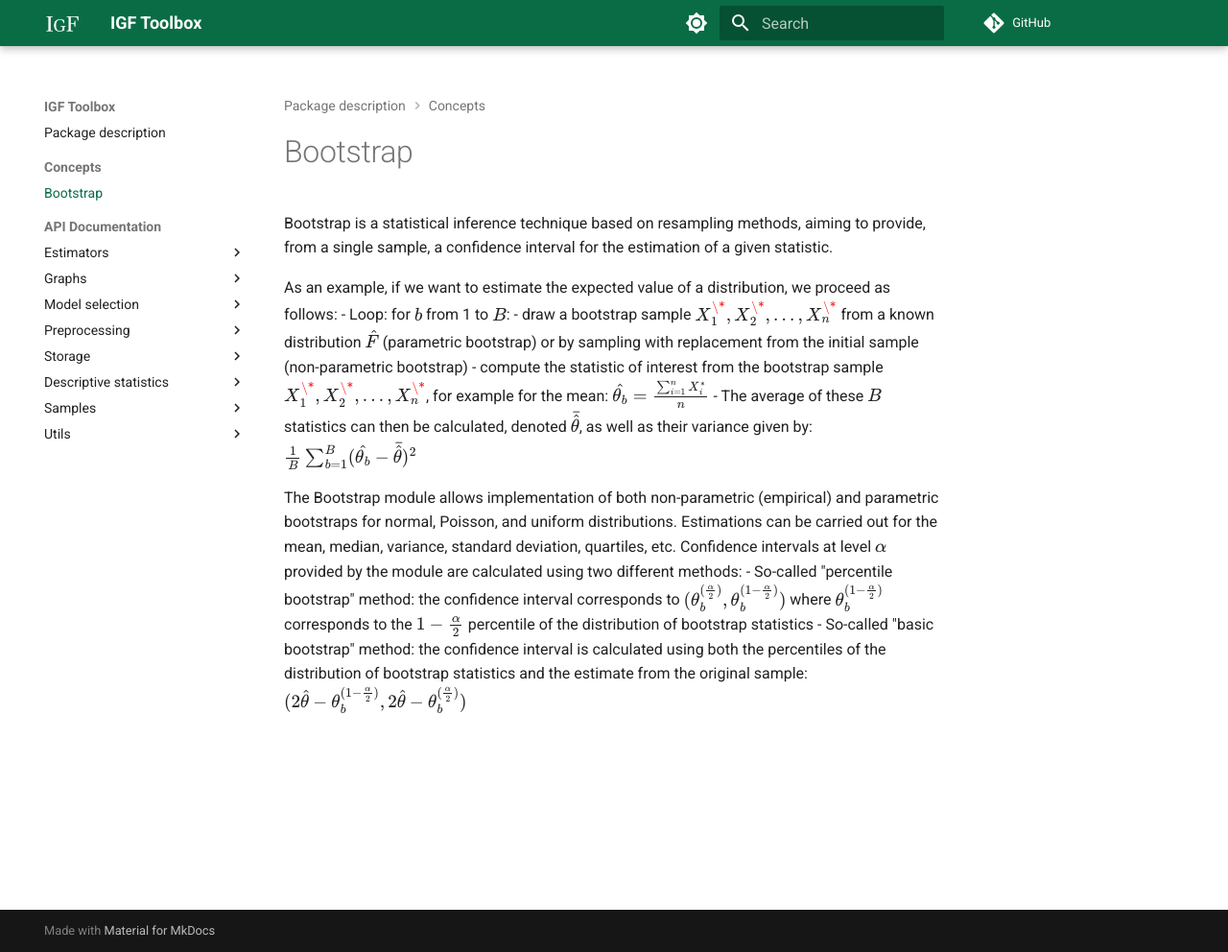
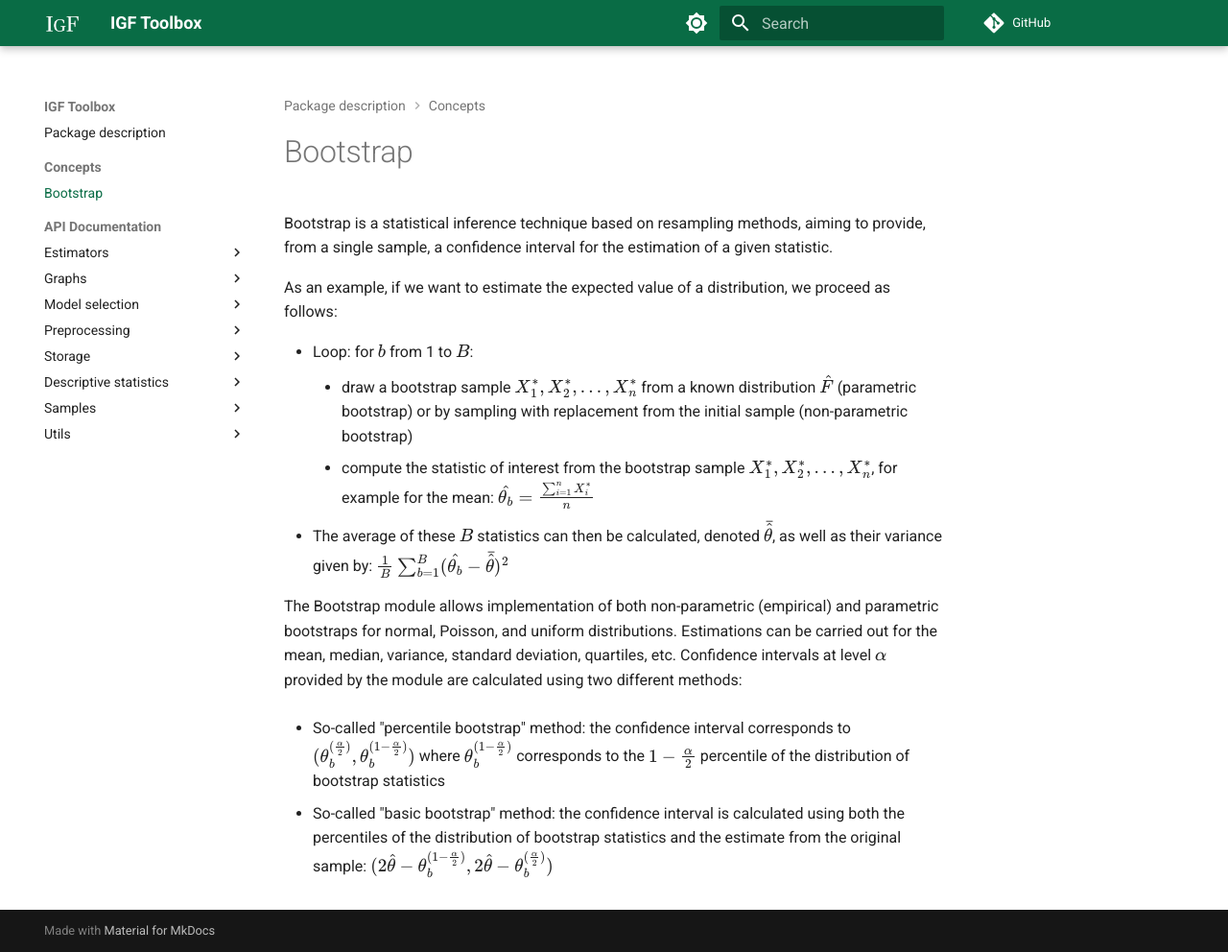
Before and after one commit to IGF-PSD/igf_toolbox, an MkDocs documentation site: the page built from docs/concepts/BOOTSTRAP.md, in a window 1280 px wide and 992 px high. Shown: the whole window at 96% size. Built offline with MkDocs 1.6.1 and Material for MkDocs 9.7.7, drawn with Linux system fonts in a browser that asks for light colours; formulas are drawn with MathJax 3; comment, search, counter and statistics services are not loaded.

```diff
--- a/docs/concepts/BOOTSTRAP.md
+++ b/docs/concepts/BOOTSTRAP.md
@@ -3,11 +3,14 @@
 Bootstrap is a statistical inference technique based on resampling methods, aiming to provide, from a single sample, a confidence interval for the estimation of a given statistic.
 
 As an example, if we want to estimate the expected value of a distribution, we proceed as follows:
+
 - Loop: for $b$ from 1 to $B$:
-    - draw a bootstrap sample $X_{1}^{\*}, X_{2}^{\*}, ..., X_{n}^{\*}$ from a known distribution $\hat{F}$ (parametric bootstrap) or by sampling with replacement from the initial sample (non-parametric bootstrap)
-    - compute the statistic of interest from the bootstrap sample $X_{1}^{\*}, X_{2}^{\*}, ..., X_{n}^{\*}$, for example for the mean: $\hat{\theta_{b}}=\frac{\sum_{i=1}^{n}X_{i}^{*}}{n}$
+    - draw a bootstrap sample $X_{1}^{*}, X_{2}^{*}, ..., X_{n}^{*}$ from a known distribution $\hat{F}$ (parametric bootstrap) or by sampling with replacement from the initial sample (non-parametric bootstrap)
+    - compute the statistic of interest from the bootstrap sample $X_{1}^{*}, X_{2}^{*}, ..., X_{n}^{*}$, for example for the mean: $\hat{\theta_{b}}=\frac{\sum_{i=1}^{n}X_{i}^{*}}{n}$
 - The average of these $B$ statistics can then be calculated, denoted $\bar{\hat{\theta}}$, as well as their variance given by: $\frac{1}{B}\sum_{b=1}^{B}(\hat{\theta_{b}} - \bar{\hat{\theta}})^{2}$
 
 The Bootstrap module allows implementation of both non-parametric (empirical) and parametric bootstraps for normal, Poisson, and uniform distributions. Estimations can be carried out for the mean, median, variance, standard deviation, quartiles, etc. Confidence intervals at level $\alpha$ provided by the module are calculated using two different methods:
+
 - So-called "percentile bootstrap" method: the confidence interval corresponds to $(\theta_{b}^{(\frac{\alpha}{2})}, \theta_{b}^{(1-\frac{\alpha}{2})})$ where $\theta_{b}^{(1-\frac{\alpha}{2})}$ corresponds to the $1-\frac{\alpha}{2}$ percentile of the distribution of bootstrap statistics
+
 - So-called "basic bootstrap" method: the confidence interval is calculated using both the percentiles of the distribution of bootstrap statistics and the estimate from the original sample: $(2 \hat{\theta}-\theta_{b}^{(1-\frac{\alpha}{2})}, 2 \hat{\theta}-\theta_{b}^{(\frac{\alpha}{2})})$
```
